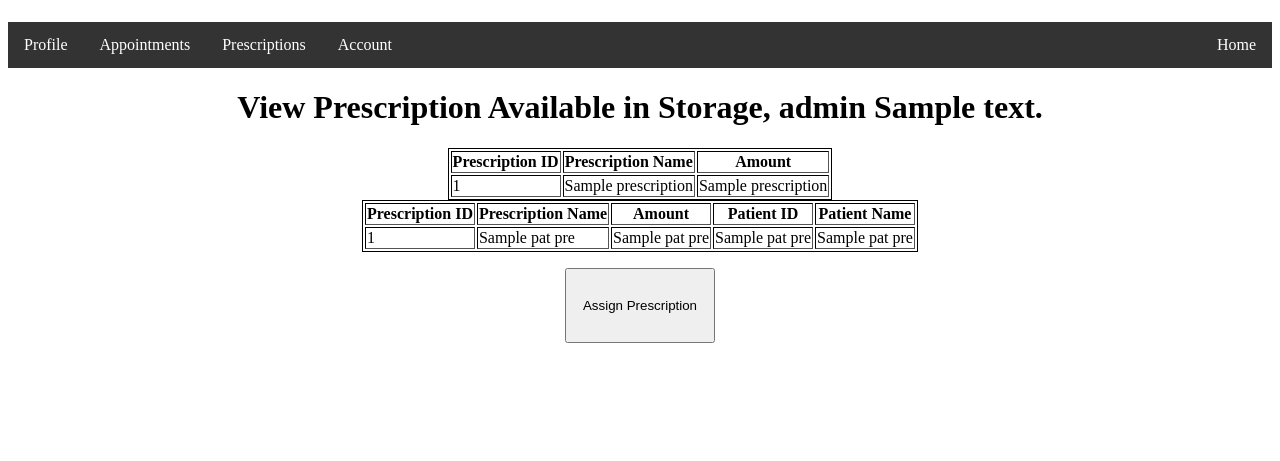
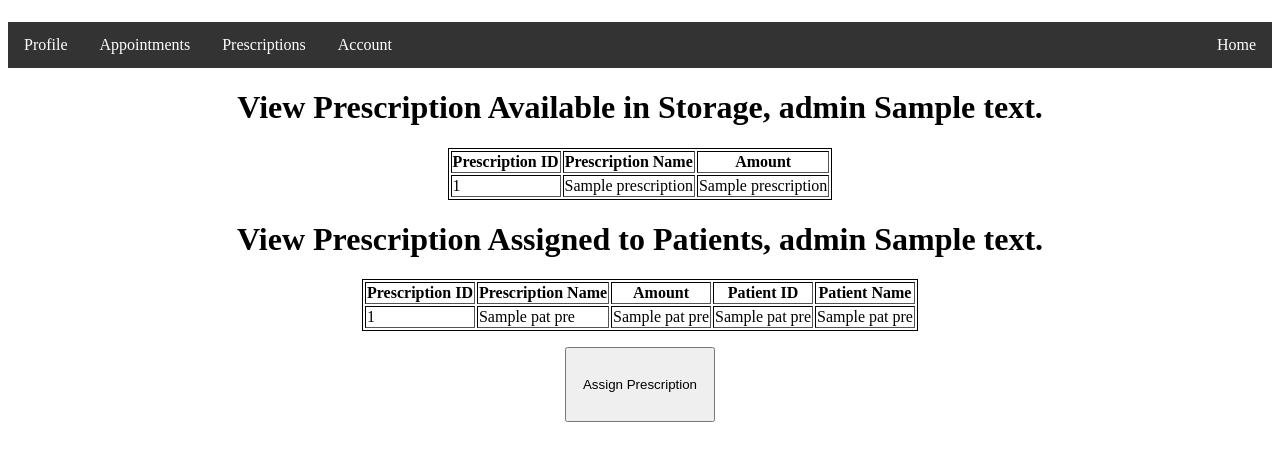
Before and after one commit to xie302/CS348-Project, a Flask app: template templates/Prescription_doctor.html in a window 1280 px wide. Shown: the part 218-679 px from the top of the page. Run offline with Flask 2, Linux system fonts and the light colour scheme; the template is opened without the code that fills it: most values are stand-ins (such as "Sample title", 1, 10 or a date in 2020).

Commit message:
Add files via upload

```diff
--- a/templates/Prescription_doctor.html
+++ b/templates/Prescription_doctor.html
@@ -16,7 +16,7 @@
  </tr>
  {% endfor %}
 </table>
-
+<h1 style="text-align: center">View Prescription Assigned to Patients, {{role}} {{content}}</h1>
 <table border="1" style="border:1px solid black;margin-left:auto;margin-right:auto;">
  <tr>
   <th>Prescription ID</th>
```
